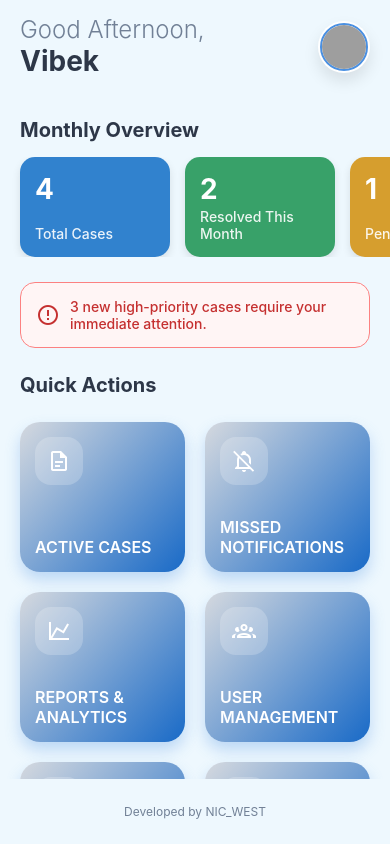
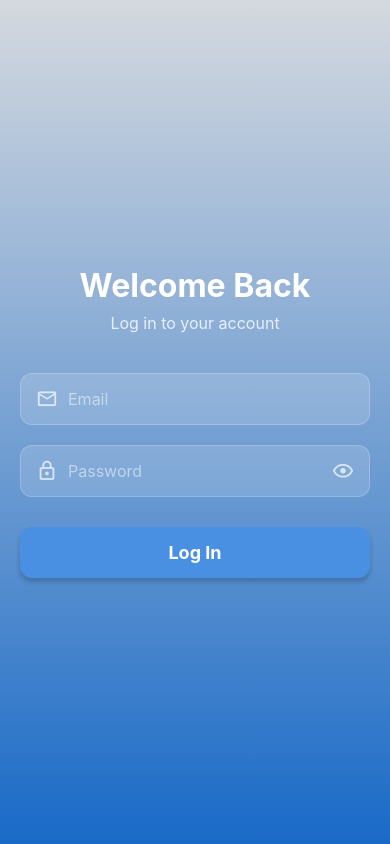
Before and after one commit to vibek01/NIC_APP_CM, a React Native app: screen /Login in a window 390 px wide. Built offline with nearby package versions, Linux system fonts and the light colour scheme; grey boxes are pictures that could not be loaded.

Commit message:
Added Login Page and Logout Route in the Profile Page

```diff
--- a/package.json
+++ b/package.json
@@ -11,6 +11,7 @@
   },
   "dependencies": {
     "@expo/vector-icons": "^14.1.0",
+    "@react-native-async-storage/async-storage": "^2.2.0",
     "@react-navigation/native": "^7.1.14",
     "@react-navigation/native-stack": "^7.3.21",
     "axios": "^1.11.0",
--- a/src/navigation/AppNavigator.js
+++ b/src/navigation/AppNavigator.js
@@ -4,7 +4,9 @@ import { createNativeStackNavigator } from "@react-navigation/native-stack";
 
 import Home from "../pages/Home";
 import ActiveCases from "../pages/ActiveCases";
-import Profile from "../pages/Profile"; // ✅ New import
+import Profile from "../pages/Profile";
+import LoginScreen from "../pages/Login"; // ✅ New import
+import AuthLoadingScreen from "../pages/AuthLoadingScreen"; // ✅ New import
 
 const Stack = createNativeStackNavigator();
 
@@ -12,9 +14,15 @@ export default function AppNavigator() {
   return (
     <NavigationContainer>
       <Stack.Navigator
-        initialRouteName="Home"
+        // ✅ Start with the loading screen
+        initialRouteName="AuthLoading"
         screenOptions={{ headerShown: false }}
       >
+        {/* These screens are part of the auth flow */}
+        <Stack.Screen name="AuthLoading" component={AuthLoadingScreen} />
+        <Stack.Screen name="Login" component={LoginScreen} />
+
+        {/* These screens are part of the main app */}
         <Stack.Screen name="Home" component={Home} />
         <Stack.Screen name="ActiveCases" component={ActiveCases} />
         <Stack.Screen name="Profile" component={Profile} />
--- /dev/null
+++ b/src/pages/AuthLoadingScreen.js
@@ -0,0 +1,41 @@
+// src/pages/AuthLoadingScreen.js
+import React, { useEffect } from "react";
+import { View, ActivityIndicator, StyleSheet, StatusBar } from "react-native";
+import AsyncStorage from "@react-native-async-storage/async-storage";
+import { LinearGradient } from "expo-linear-gradient";
+import { COLORS } from "../constants/colors";
+
+export default function AuthLoadingScreen({ navigation }) {
+  useEffect(() => {
+    const checkUser = async () => {
+      try {
+        const userId = await AsyncStorage.getItem("userId");
+        // We use replace to ensure the user can't go back to this loading screen
+        navigation.replace(userId ? "Home" : "Login");
+      } catch (e) {
+        // If storage fails, default to login
+        navigation.replace("Login");
+      }
+    };
+
+    checkUser();
+  }, [navigation]);
+
+  return (
+    <LinearGradient
+      colors={[COLORS.gradient_start, COLORS.gradient_end]}
+      style={styles.container}
+    >
+      <StatusBar barStyle="light-content" />
+      <ActivityIndicator size="large" color={COLORS.white} />
+    </LinearGradient>
+  );
+}
+
+const styles = StyleSheet.create({
+  container: {
+    flex: 1,
+    justifyContent: "center",
+    alignItems: "center",
+  },
+});
--- /dev/null
+++ b/src/pages/Login.js
@@ -0,0 +1,207 @@
+// src/pages/Login.js
+import React, { useState } from "react";
+import {
+  View,
+  Text,
+  TextInput,
+  TouchableOpacity,
+  StyleSheet,
+  SafeAreaView,
+  StatusBar,
+  ActivityIndicator,
+  KeyboardAvoidingView,
+  Platform,
+} from "react-native";
+import { LinearGradient } from "expo-linear-gradient";
+import { MaterialCommunityIcons } from "@expo/vector-icons";
+import AsyncStorage from "@react-native-async-storage/async-storage";
+import { loginUser } from "../services/api";
+import { COLORS } from "../constants/colors";
+
+export default function LoginScreen({ navigation }) {
+  const [email, setEmail] = useState("");
+  const [password, setPassword] = useState("");
+  const [loading, setLoading] = useState(false);
+  const [error, setError] = useState(null);
+  const [isPasswordVisible, setIsPasswordVisible] = useState(false); // ✅ State for password visibility
+
+  const handleLogin = async () => {
+    if (!email || !password) {
+      setError("Please enter both email and password.");
+      return;
+    }
+    setLoading(true);
+    setError(null);
+    try {
+      const response = await loginUser(email, password);
+      if (response.userId) {
+        await AsyncStorage.setItem("userId", response.userId);
+        navigation.replace("Home");
+      } else {
+        setError(response.message || "Invalid email or password.");
+      }
+    } catch (err) {
+      setError(
+        err.message || "An unexpected error occurred. Please try again."
+      );
+    } finally {
+      setLoading(false);
+    }
+  };
+
+  return (
+    <SafeAreaView style={{ flex: 1 }}>
+      <LinearGradient
+        colors={[COLORS.gradient_start, COLORS.gradient_end]}
+        style={styles.container}
+      >
+        <StatusBar barStyle="light-content" />
+        <KeyboardAvoidingView
+          behavior={Platform.OS === "ios" ? "padding" : "height"}
+          style={styles.keyboardView}
+        >
+          <View style={styles.header}>
+            <Text style={styles.title}>Welcome Back</Text>
+            <Text style={styles.subtitle}>Log in to your account</Text>
+          </View>
+
+          <View style={styles.form}>
+            {error && <Text style={styles.errorText}>{error}</Text>}
+
+            {/* Email Input */}
+            <View style={styles.inputContainer}>
+              <MaterialCommunityIcons
+                name="email-outline"
+                size={22}
+                color="rgba(255, 255, 255, 0.7)"
+                style={styles.icon}
+              />
+              <TextInput
+                style={styles.input}
+                placeholder="Email"
+                placeholderTextColor="rgba(255, 255, 255, 0.5)"
+                value={email}
+                onChangeText={setEmail}
+                keyboardType="email-address"
+                autoCapitalize="none"
+              />
+            </View>
+
+            {/* Password Input */}
+            <View style={styles.inputContainer}>
+              <MaterialCommunityIcons
+                name="lock-outline"
+                size={22}
+                color="rgba(255, 255, 255, 0.7)"
+                style={styles.icon}
+              />
+              <TextInput
+                style={styles.input}
+                placeholder="Password"
+                placeholderTextColor="rgba(255, 255, 255, 0.5)"
+                value={password}
+                onChangeText={setPassword}
+                secureTextEntry={!isPasswordVisible} // ✅ Toggle secure text entry
+              />
+              {/* ✅ Eye icon to toggle password visibility */}
+              <TouchableOpacity
+                onPress={() => setIsPasswordVisible(!isPasswordVisible)}
+              >
+                <MaterialCommunityIcons
+                  name={isPasswordVisible ? "eye-off-outline" : "eye-outline"}
+                  size={22}
+                  color="rgba(255, 255, 255, 0.7)"
+                />
+              </TouchableOpacity>
+            </View>
+
+            <TouchableOpacity
+              style={styles.loginButton}
+              onPress={handleLogin}
+              disabled={loading}
+            >
+              {loading ? (
+                <ActivityIndicator size="small" color="#fff" />
+              ) : (
+                <Text style={styles.loginButtonText}>Log In</Text>
+              )}
+            </TouchableOpacity>
+          </View>
+        </KeyboardAvoidingView>
+      </LinearGradient>
+    </SafeAreaView>
+  );
+}
+
+const styles = StyleSheet.create({
+  container: {
+    flex: 1,
+  },
+  keyboardView: {
+    flex: 1,
+    justifyContent: "center",
+    alignItems: "center",
+    paddingHorizontal: 20,
+  },
+  header: {
+    alignItems: "center",
+    marginBottom: 40,
+  },
+  title: {
+    fontSize: 32,
+    fontWeight: "bold",
+    color: COLORS.white,
+    marginBottom: 8,
+  },
+  subtitle: {
+    fontSize: 16,
+    color: "rgba(255, 255, 255, 0.8)",
+  },
+  form: {
+    width: "100%",
+  },
+  inputContainer: {
+    flexDirection: "row",
+    alignItems: "center",
+    backgroundColor: "rgba(255, 255, 255, 0.15)",
+    borderRadius: 12,
+    borderWidth: 1,
+    borderColor: "rgba(255, 255, 255, 0.2)",
+    marginBottom: 20,
+    paddingHorizontal: 15,
+  },
+  icon: {
+    marginRight: 10,
+  },
+  input: {
+    flex: 1,
+    height: 50,
+    color: COLORS.white,
+    fontSize: 16,
+  },
+  loginButton: {
+    backgroundColor: COLORS.primary,
+    paddingVertical: 15,
+    borderRadius: 12,
+    alignItems: "center",
+    justifyContent: "center",
+    marginTop: 10,
+    elevation: 4,
+    shadowColor: "#000",
+    shadowOpacity: 0.2,
+    shadowRadius: 5,
+    shadowOffset: { width: 0, height: 4 },
+  },
+  loginButtonText: {
+    color: COLORS.white,
+    fontSize: 18,
+    fontWeight: "bold",
+  },
+  errorText: {
+    color: "rgba(255, 150, 150, 1)",
+    textAlign: "center",
+    marginBottom: 15,
+    fontSize: 14,
+    fontWeight: "bold",
+  },
+});
--- a/src/pages/Profile.js
+++ b/src/pages/Profile.js
@@ -1,10 +1,45 @@
+// src/pages/Profile.js
 import React from "react";
-import { View, StyleSheet, SafeAreaView, Text, ScrollView } from "react-native";
+import {
+  View,
+  StyleSheet,
+  SafeAreaView,
+  Text,
+  ScrollView,
+  TouchableOpacity,
+  Alert,
+} from "react-native";
+import AsyncStorage from "@react-native-async-storage/async-storage";
 import Header from "../components/Home/Header";
 import ProfileCard from "../components/Profile/ProfileCard";
 import Footer from "../components/Home/Footer";
+import { MaterialCommunityIcons } from "@expo/vector-icons";
+import { COLORS } from "../constants/colors";
 
-export default function Profile() {
+// ✅ The navigation prop is passed by React Navigation automatically
+export default function Profile({ navigation }) {
+  // ✅ Function to handle the logout process
+  const handleLogout = async () => {
+    // Remove the user's ID from storage
+    await AsyncStorage.removeItem("userId");
+
+    // Navigate back to the login screen and reset the navigation stack
+    // 'replace' ensures the user can't press the back button to get back into the profile
+    navigation.replace("Login");
+  };
+
+  const confirmLogout = () => {
+    Alert.alert(
+      "Confirm Logout",
+      "Are you sure you want to log out?",
+      [
+        { text: "Cancel", style: "cancel" },
+        { text: "Log Out", onPress: handleLogout, style: "destructive" },
+      ],
+      { cancelable: true }
+    );
+  };
+
   return (
     <SafeAreaView style={styles.container}>
       <Header />
@@ -16,6 +51,16 @@ export default function Profile() {
           post="Child Welfare Head"
           contact="+91-9876543210"
         />
+
+        {/* ✅ Logout Button */}
+        <TouchableOpacity style={styles.logoutButton} onPress={confirmLogout}>
+          <MaterialCommunityIcons
+            name="logout"
+            size={22}
+            color={COLORS.white}
+          />
+          <Text style={styles.logoutButtonText}>Log Out</Text>
+        </TouchableOpacity>
       </ScrollView>
       <Footer />
     </SafeAreaView>
@@ -39,4 +84,23 @@ const styles = StyleSheet.create({
     marginBottom: 20,
     color: "#2c3e50",
   },
+  // ✅ New styles for the logout button
+  logoutButton: {
+    flexDirection: "row",
+    alignItems: "center",
+    justifyContent: "center",
+    backgroundColor: COLORS.alert_text,
+    paddingVertical: 12,
+    paddingHorizontal: 30,
+    borderRadius: 12,
+    marginTop: 30,
+    width: "100%",
+    elevation: 3,
+  },
+  logoutButtonText: {
+    color: COLORS.white,
+    fontSize: 16,
+    fontWeight: "bold",
+    marginLeft: 10,
+  },
 });
```
Also changed, not shown: src/services/api.js (+26 -14 lines), 1 other file (tests, documents, lock files or other folders).
